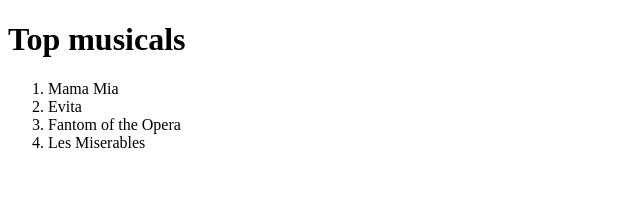
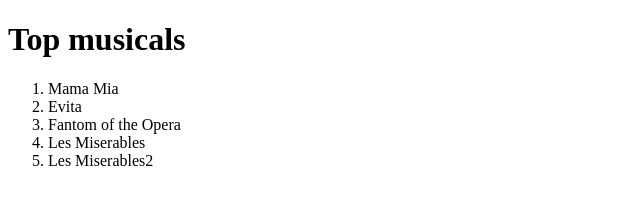
Before and after one commit to olgaKhristo/my_first_git, a plain HTML site: page index.html in a window 1280 px wide. Shown: the whole page, without its empty margins (0-640 px from the left). Drawn offline with Linux system fonts and the light colour scheme.

Commit message:
one added

```diff
--- a/index.html
+++ b/index.html
@@ -12,6 +12,7 @@
         <li>Evita</li>
         <li>Fantom of the Opera</li>
         <li>Les Miserables</li>
+        <li>Les Miserables2</li>
     </ol>
 </body>
 </html>
```
